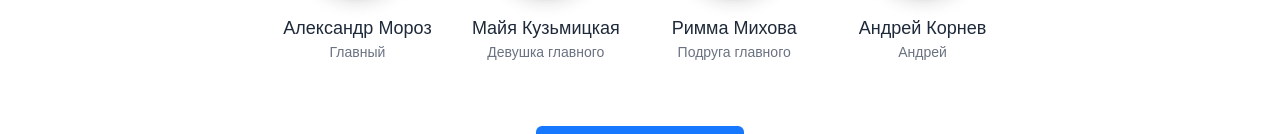
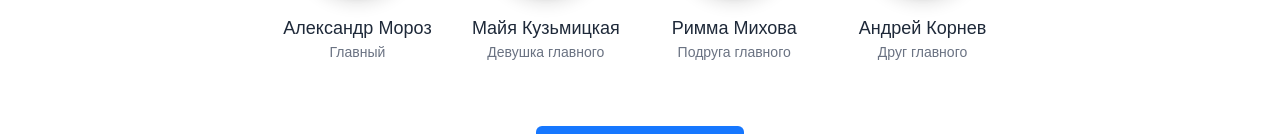
Before and after one commit to Koyd1/tsi-indiv, a Next.js app: page /about in a window 1280 px wide. Shown: the part 1003-1137 px from the top of the page. Built offline with nearby package versions, Linux system fonts and the light colour scheme.

Commit message:
Главный

```diff
--- a/src/components/Team.jsx
+++ b/src/components/Team.jsx
@@ -17,7 +17,7 @@ export default function Team() {
     },
     {
       name: 'Андрей Корнев',
-      role: 'Андрей',
+      role: 'Друг главного',
       image: '/team/andrei.jpg',
     },
   ];
```
